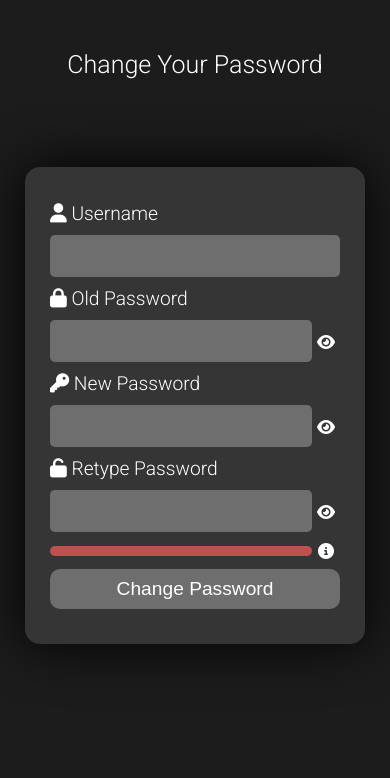
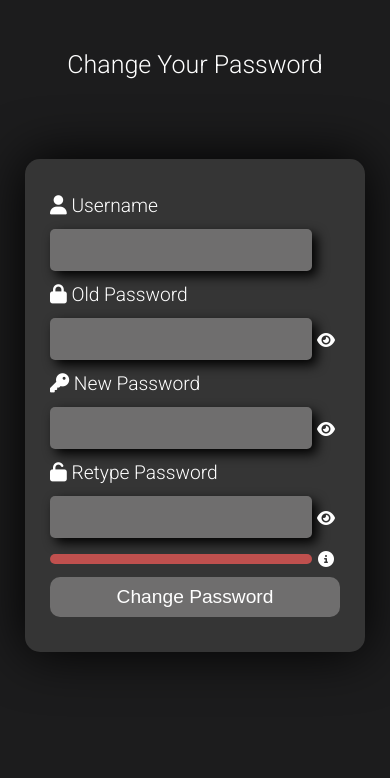
Before and after one commit to LoserPurp/user-password-changer, a Flask app: page / in a window 390 px wide. Shown: the top 778 px of the page. Run offline with Flask 3, Linux system fonts and the light colour scheme; some libraries are stand-ins or nearby versions.

Commit message:
Some UI changes
Fixed the "Changed Password" hover and made it the color red when the password isn't high nor strong.

Added some spacing to the input on both Mobile and Desktop UI versions, to make it look better.

```diff
--- a/static/styles.css
+++ b/static/styles.css
@@ -89,23 +89,15 @@ p, .buttonChange {
     transition: background-color .2s;
 }
 
-.buttonChange:hover {
-    background-color: var(--ok-button-hover-color);
-    color: var(--text-color);
+.buttonChange:disabled:hover {
+    background-color: var(--weak-password-indicator);
     transition: background-color .2s;
 }
 
-/* .buttonChangeEnabled {
-    background-color: var(--ok-button-color);
-    color: var(--text-color);
+.buttonChange:hover {
+    background-color: var(--ok-button-hover-color);
     transition: background-color .2s;
 }
-
-.buttonChangeEnabled:hover {
-    background-color: var(--ok-button-hover-color);
-    color: var(--text-color);
-    transition: background-color .2s;
-} */
 
 footer {
     position: fixed;
@@ -126,7 +118,13 @@ input{
     border: 0;
     border-radius: 5px;
     height: 40px;
+    margin: 10px 0;
     font-size: 20px;
+    box-shadow: var(--reverse-text-color) 5px 5px 12px
+}
+
+#formContainer > input[type=text] {
+    width: calc(100% - 32px);
 }
 
 ul.messages {
@@ -253,4 +251,7 @@ a {
     p, .buttonChange {
         font-size: auto;
     }
+    input {
+        margin: 2px 0;
+    }
 }
```
Also changed, not shown: templates/index.html (+7 -0 lines).
